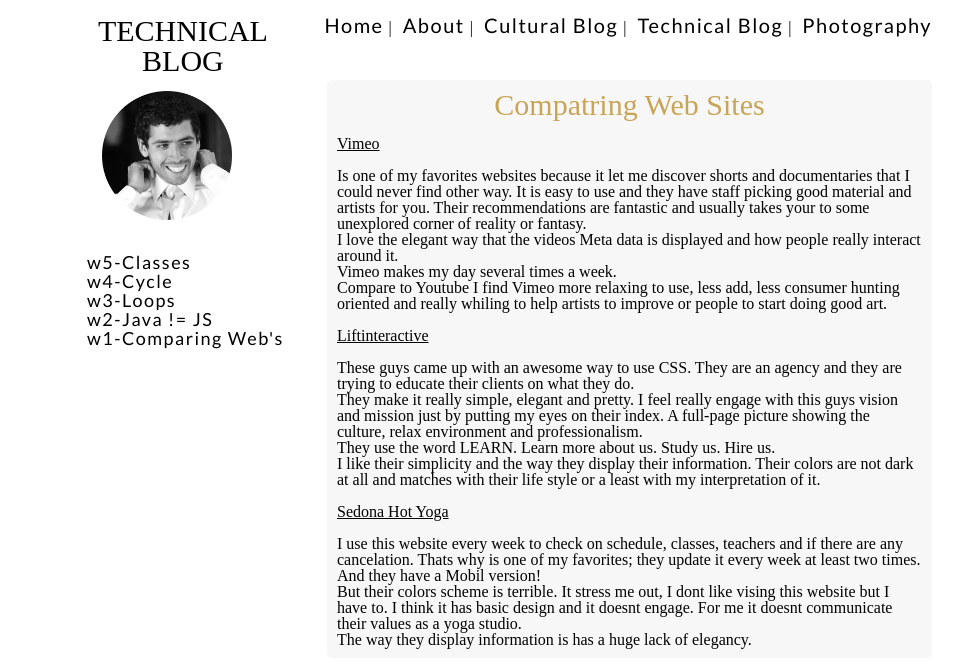
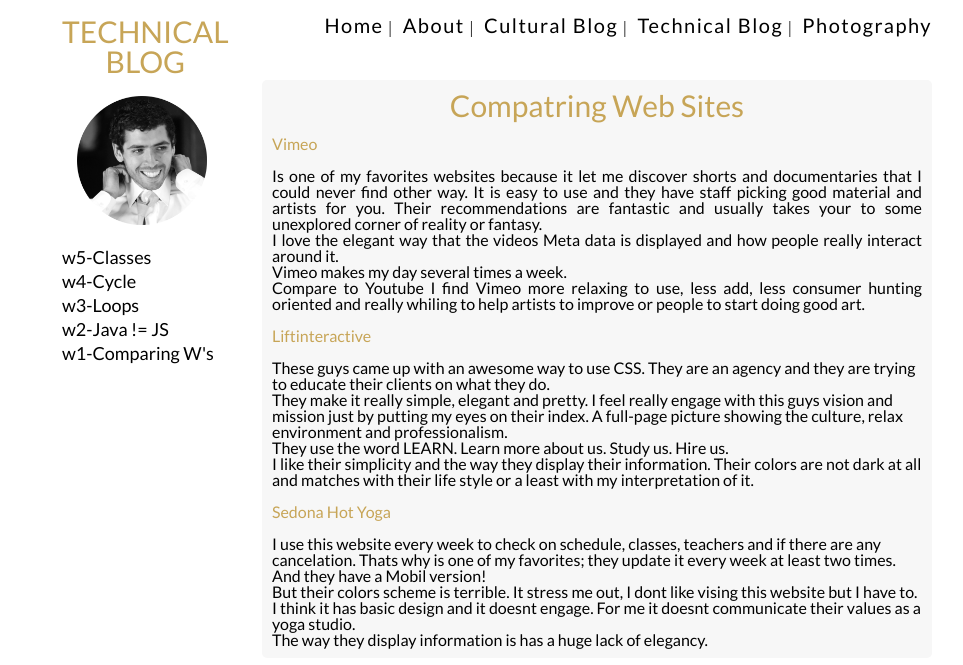
Before and after one commit to sebabelmar/sebabelmar.github.io, a plain HTML site: page unit_week1/blog_technical_1.html in a window 1280 px wide. Shown: the top 665 px of the page, without its empty margins (158-1121 px from the left). Drawn offline with Linux system fonts and the light colour scheme.

Commit message:
WEB UPDATE

```diff
--- a/unit_week1/blog_technical_1.html
+++ b/unit_week1/blog_technical_1.html
@@ -34,7 +34,7 @@
       <li><a class = "blog_post" href="blog_technical_4.html">w4-Cycle</a></li>
       <li><a class = "blog_post" href="blog_technical_3.html">w3-Loops</a></li>
       <li><a class = "blog_post" href="blog_technical_2.html">w2-Java != JS</a></li>
-      <li><a class = "blog_post" href="blog_technical_1.html">w1-Comparing Web's</a></li>
+      <li><a class = "blog_post" href="blog_technical_1.html">w1-Comparing W's</a></li>
     </ul>
   </div>
 
@@ -42,26 +42,31 @@
   <div class = "post">
     <h1>Compatring Web Sites</h1>
     <br>
-    <p>
-      <h4><a href="https://vimeo.com/">Vimeo</a></h4><br>
+
+      <a href="https://vimeo.com/">Vimeo</a><br>
+      <p>
+      <br>
       Is one of my favorites websites because it let me discover shorts and documentaries that I could never find other way. It is easy to use and they have staff picking good material and artists for you. Their recommendations are fantastic and usually takes your to some unexplored corner of reality or fantasy.<br>
       I love the elegant way that the videos Meta data is displayed and how people really interact around it.<br>
       Vimeo makes my day several times a week.<br>
       Compare to Youtube I find Vimeo more relaxing to use, less add, less consumer hunting oriented and really whiling to help artists to improve or people to start doing good art. <br>
-
+      </p>
+      <p>
       <br/>
       <h4><a href="http://liftinteractive.com/">Liftinteractive</a></h4><br>
       These guys came up with an awesome way to use CSS. They are an agency and they are trying to educate their clients on what they do.<br>
       They make it really simple, elegant and pretty. I feel really engage with this guys vision and mission just by putting my eyes on their index. A full-page picture showing the culture, relax environment and professionalism.<br>
       They use the word LEARN. Learn more about us. Study us. Hire us.<br>
       I like their simplicity and the way they display their information. Their colors are not dark at all and matches with their life style or a least with my interpretation of it.<br>
+      </p>
 
+      <p>
       <br/>
       <h4><a href="http://www.sedonahotyoga.com/">Sedona Hot Yoga</a></h4><br>
       I use this website every week to check on schedule, classes, teachers and if there are any cancelation. Thats why is one of my favorites; they update it every week at least two times. And they have a Mobil version!<br>
       But their colors scheme is terrible. It stress me out, I dont like vising this website but I have to. I think it has basic design and it doesnt engage. For me it doesnt communicate their values as a yoga studio.<br>
       The way they display information is has a huge lack of elegancy.
-    </p>
+      </p>
   </div>
 
   <!-- Footer -->
--- a/unit_week1/stylesheets/bio.css
+++ b/unit_week1/stylesheets/bio.css
@@ -1,7 +1,3 @@
-*{
-  font-family: 'Lato', sans-serif; color:black;
-}
-
 body {
   width: 900px;
   margin-left: auto;
@@ -17,17 +13,20 @@
   width:900px;
 }
 ul {
-list-style-type:none;
-text-align: right;
-margin:0;
-padding-top:10px;
+  background-color: white;
+  list-style-type:none;
+  text-align: right;
+  margin:0;
+  padding-top:10px;
 }
+
 li {
-display:inline;
+  background-color: white;
+  display:inline;
+  color: black;
 }
 
 li a{
-
   font-size: 20px;
   font-family: 'Lato', sans-serif;
   color:black;
@@ -36,7 +35,7 @@
   padding-left: 5px;
 }
 
-li a:hover{
+nav li a:hover{
   color: red;
 }
 
@@ -49,12 +48,13 @@
   margin-top: 10px;
 }
 .pic_and_title h1{
-  margin-left: 60px;
+  font-family: 'Lato', sans-serif;
+  margin-left: 10px;
 }
 
 #avatar{
   width: 200px;
-  margin: 10px 0 0 55px;
+  margin: 10px 0 0 10px;
 }
 
 /*story*/
@@ -64,16 +64,18 @@
   position: relative;
   float: right;
   display: inline-block;
-  width: 65%;
+  width: 650px;
   vertical-align: top;
   background: #F7F7F7;
   border-radius: 5px;
   padding: 10px;
+  font-family: 'Lato', sans-serif;
 }
 
 h1{
   text-align: center;
   font-size: 30px;
+  color: #C7A557;
 }
 
 p{
@@ -82,11 +84,12 @@
 
 /*Footer*/
 footer{
-  position:absolute;
-  bottom:3px;
+  clear:both;
+  bottom: 0;
+  margin-bottom: 3px;
+  height: 80px;
   width:900px;
   background: black;
-  height: 80px;
   border-radius: 0px 0px 15px 15px;
 }
 
--- a/unit_week1/stylesheets/blogs.css
+++ b/unit_week1/stylesheets/blogs.css
@@ -1,7 +1,3 @@
-*{
-  font-family: 'Lato', sans-serif; color:black;
-}
-
 body {
   width: 900px;
   margin-left: auto;
@@ -16,7 +12,7 @@
   letter-spacing:1px;
   width:900px;
 }
-ul {
+nav ul {
   background-color: white;
   list-style-type:none;
   text-align: right;
@@ -24,12 +20,13 @@
   padding-top:10px;
 }
 
-li {
+nav li {
   background-color: white;
   display:inline;
+  color: black;
 }
 
-li a{
+nav li a{
   font-size: 20px;
   font-family: 'Lato', sans-serif;
   color:black;
@@ -42,18 +39,24 @@
   color: red;
 }
 
-
-
 /*Sidebar*/
 .sidebar{
   position: fixed;
   float: left;
-  margin-left: 50px
+  width:200;
+  margin-left: 30px;
 }
 
 #avatar{
-  margin: 15px 0 20px 20px;
   width: 130px;
+  margin: 20px 0 20px 15px;
+}
+
+.sidebar h1{
+  font-size: 30px;
+  font-family: 'Lato', sans-serif;
+  text-align: center;
+  color: #C7A557;
 }
 
 .sidebar ul{
@@ -63,10 +66,17 @@
 .sidebar li{
   text-align: left;
   display: block;
+  margin-bottom: 5px;
 }
 
 .sidebar li a {
-    font-size: 18px;
+  color: black;
+  text-decoration: none;
+  font-family: 'Lato', sans-serif;
+  font-size: 18px;
+}
+.sidebar a:hover{
+  color: #C7A557;
 }
 
 /*story*/
@@ -76,27 +86,27 @@
   margin-bottom: 10px;
   position: relative;
   float: right;
-  width: 65%;
+  width: 650px;
   background: #F7F7F7;
   border-radius: 5px;
   padding: 10px;
+  font-family: 'Lato', sans-serif;
 }
 
 .post h1{
-  color: #C7A557;
-}
-li a:hover{
+  text-align: center;
+  font-size: 30px;
+  font-family: 'Lato', sans-serif;
   color: #C7A557;
 }
 
-
-h1{
-  text-align: center;
-  font-size: 30px;
+.post p{
+  text-align: justify;
 }
 
-p{
-  text-align: justify;
+.post a{
+  color: #C7A557;
+  text-decoration: none;
 }
 
 /*Footer*/
```
Also changed, not shown: unit_week1/bio.html (+3 -0 lines), unit_week1/blog_cultural_1.html (+1 -1 lines), unit_week1/blog_cultural_2.html (+1 -1 lines), unit_week1/blog_cultural_3.html (+1 -1 lines), unit_week1/blog_cultural_4.html (+1 -1 lines), unit_week1/blog_technical_2.html (+1 -1 lines), unit_week1/blog_technical_3.html (+1 -1 lines), unit_week1/blog_technical_4.html (+1 -1 lines), unit_week1/blog_technical_5.html (+4 -2 lines).
